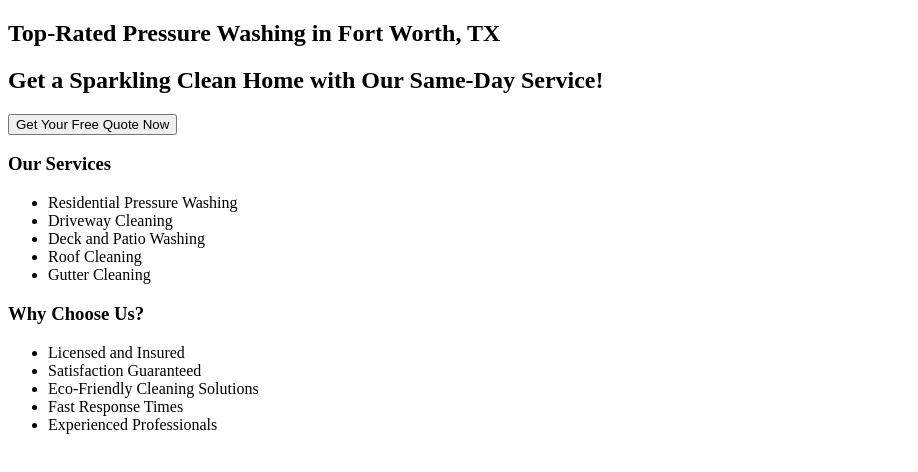
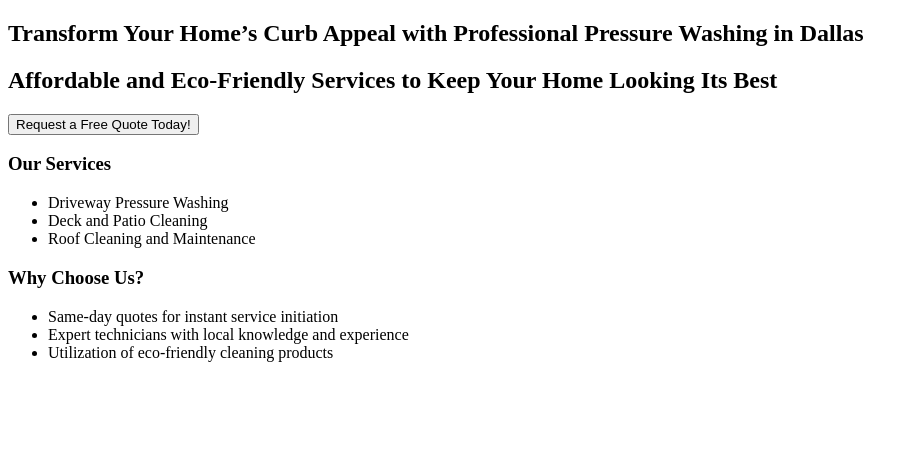
Before and after one commit to jagreen63/ai-business-builder-test-site-2, a Next.js app: page / in a window 1280 px wide. Shown: the top 472 px of the page, without its empty margins (0-918 px from the left). Built offline with nearby package versions, Linux system fonts and the light colour scheme.

Commit message:
site 19: Transform Your Home’s Curb Appeal with Professional Pressure

```diff
--- a/app/layout.tsx
+++ b/app/layout.tsx
@@ -1,7 +1,7 @@
 import React from 'react';
 export const metadata = {
-  title: 'Pressure Washing Fort Worth | Fast Quotes & Scheduling',
-  description: 'Professional pressure washing services in Fort Worth, TX. Get a same-day quote and fast scheduling for your home today!',
+  title: 'Best Pressure Washing Services in Dallas - Affordable & Eco-Friendly',
+  description: 'Enhance your home\'s curb appeal with our affordable pressure washing services in Dallas. Expert technicians, same-day quotes, and eco-friendly products. Contact us today!',
 };
 const RootLayout = ({ children }) => {
   return (
--- a/app/page.tsx
+++ b/app/page.tsx
@@ -3,28 +3,24 @@ const HomePage = () => {
   return (
     <main className="flex flex-col items-center justify-center min-h-screen bg-gray-100">
       <section className="text-center mt-10">
-        <h1 className="text-4xl font-bold text-gray-800">Top-Rated Pressure Washing in Fort Worth, TX</h1>
-        <h2 className="text-xl text-gray-600 mt-2">Get a Sparkling Clean Home with Our Same-Day Service!</h2>
-        <button className="mt-4 px-6 py-2 text-white bg-blue-600 rounded hover:bg-blue-700">Get Your Free Quote Now</button>
+        <h1 className="text-4xl font-bold text-gray-800">Transform Your Home’s Curb Appeal with Professional Pressure Washing in Dallas</h1>
+        <h2 className="text-xl text-gray-600 mt-2">Affordable and Eco-Friendly Services to Keep Your Home Looking Its Best</h2>
+        <button className="mt-4 px-6 py-2 text-white bg-blue-600 rounded hover:bg-blue-700">Request a Free Quote Today!</button>
       </section>
       <section className="mt-10">
         <h3 className="text-2xl font-bold text-gray-800">Our Services</h3>
         <ul className="list-disc list-inside mt-2 text-gray-600">
-          <li>Residential Pressure Washing</li>
-          <li>Driveway Cleaning</li>
-          <li>Deck and Patio Washing</li>
-          <li>Roof Cleaning</li>
-          <li>Gutter Cleaning</li>
+          <li>Driveway Pressure Washing</li>
+          <li>Deck and Patio Cleaning</li>
+          <li>Roof Cleaning and Maintenance</li>
         </ul>
       </section>
       <section className="mt-10">
         <h3 className="text-2xl font-bold text-gray-800">Why Choose Us?</h3>
         <ul className="list-disc list-inside mt-2 text-gray-600">
-          <li>Licensed and Insured</li>
-          <li>Satisfaction Guaranteed</li>
-          <li>Eco-Friendly Cleaning Solutions</li>
-          <li>Fast Response Times</li>
-          <li>Experienced Professionals</li>
+          <li>Same-day quotes for instant service initiation</li>
+          <li>Expert technicians with local knowledge and experience</li>
+          <li>Utilization of eco-friendly cleaning products</li>
         </ul>
       </section>
     </main>
```
Also changed, not shown: package.json (+1 -7 lines).
